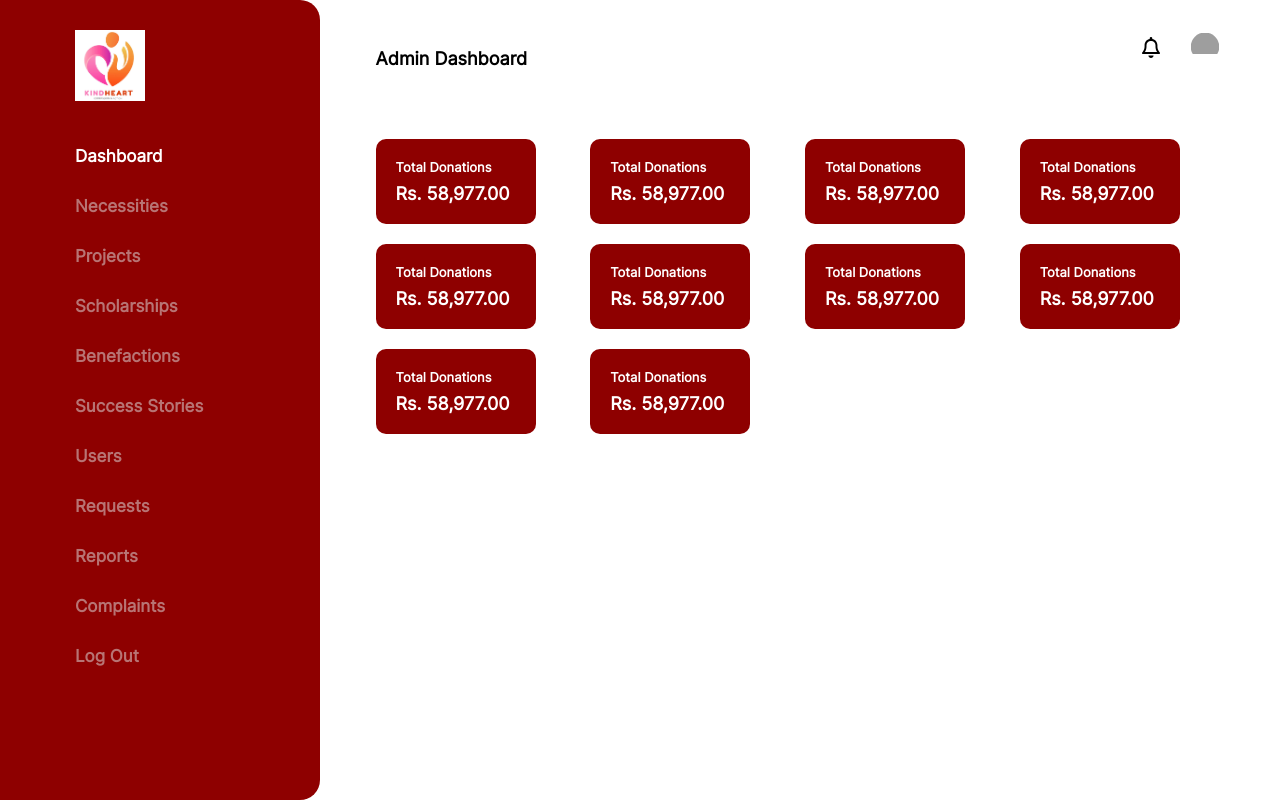
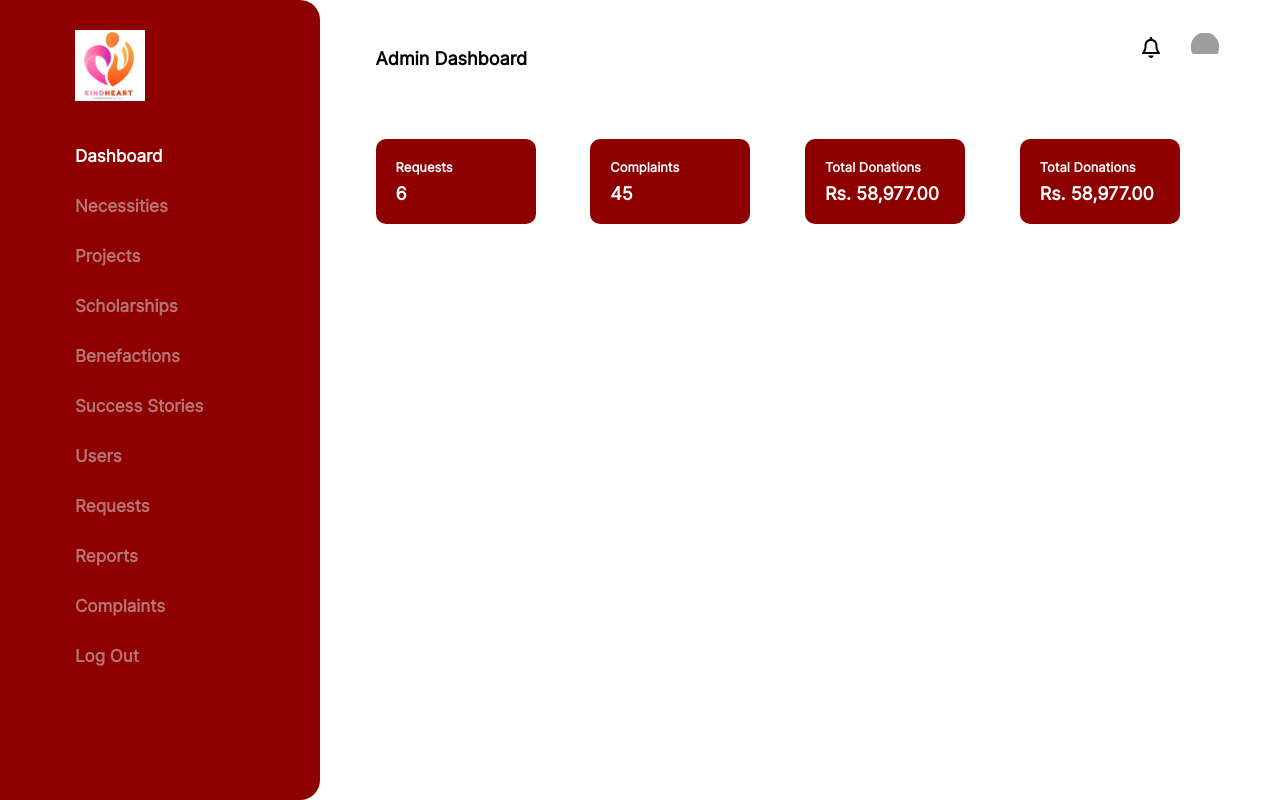
Before and after one commit to suruthiii/kindheart, a PHP site: page /kindheart/admin in a window 1280 px wide. Run offline with PHP 8.4, Linux system fonts and the light colour scheme; the visitor is signed in with stand-in values (Sample User, id 1); grey boxes are pictures that could not be loaded.

Commit message:
fix: Updated Admin Dashboard cards

```diff
--- a/app/views/admin/index.php
+++ b/app/views/admin/index.php
@@ -15,64 +15,16 @@
                 <!-- Card 3 -->
                 <a class="card-link" href="">
                     <div class="card">
-                        <div class="title">Total Donations</div>
-                        <div class="value">Rs. 58,977.00</div>
+                        <div class="title">Requests</div>
+                        <div class="value">6</div>
                     </div>
                 </a>
 
                 <!-- Card 3 -->
                 <a class="card-link" href="">
                     <div class="card">
-                        <div class="title">Total Donations</div>
-                        <div class="value">Rs. 58,977.00</div>
-                    </div>
-                </a>
-
-                <!-- Card 3 -->
-                <a class="card-link" href="">
-                    <div class="card">
-                        <div class="title">Total Donations</div>
-                        <div class="value">Rs. 58,977.00</div>
-                    </div>
-                </a>
-
-                <!-- Card 3 -->
-                <a class="card-link" href="">
-                    <div class="card">
-                        <div class="title">Total Donations</div>
-                        <div class="value">Rs. 58,977.00</div>
-                    </div>
-                </a>
-
-                <!-- Card 3 -->
-                <a class="card-link" href="">
-                    <div class="card">
-                        <div class="title">Total Donations</div>
-                        <div class="value">Rs. 58,977.00</div>
-                    </div>
-                </a>
-
-                <!-- Card 3 -->
-                <a class="card-link" href="">
-                    <div class="card">
-                        <div class="title">Total Donations</div>
-                        <div class="value">Rs. 58,977.00</div>
-                    </div>
-                </a>
-
-                <!-- Card 3 -->
-                <a class="card-link" href="">
-                    <div class="card">
-                        <div class="title">Total Donations</div>
-                        <div class="value">Rs. 58,977.00</div>
-                    </div>
-                </a>
-
-                <!-- Card 3 -->
-                <a class="card-link" href="">
-                    <div class="card">
-                        <div class="title">Total Donations</div>
-                        <div class="value">Rs. 58,977.00</div>
+                        <div class="title">Complaints</div>
+                        <div class="value">45</div>
                     </div>
                 </a>
 
```
